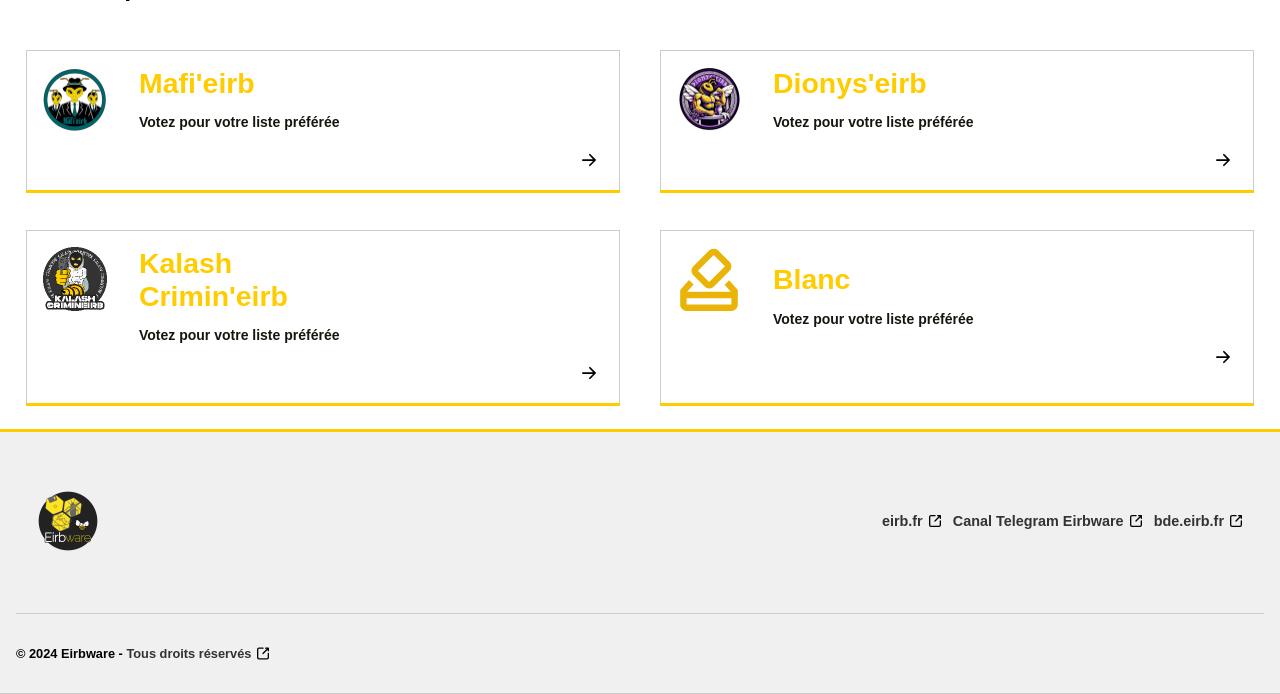
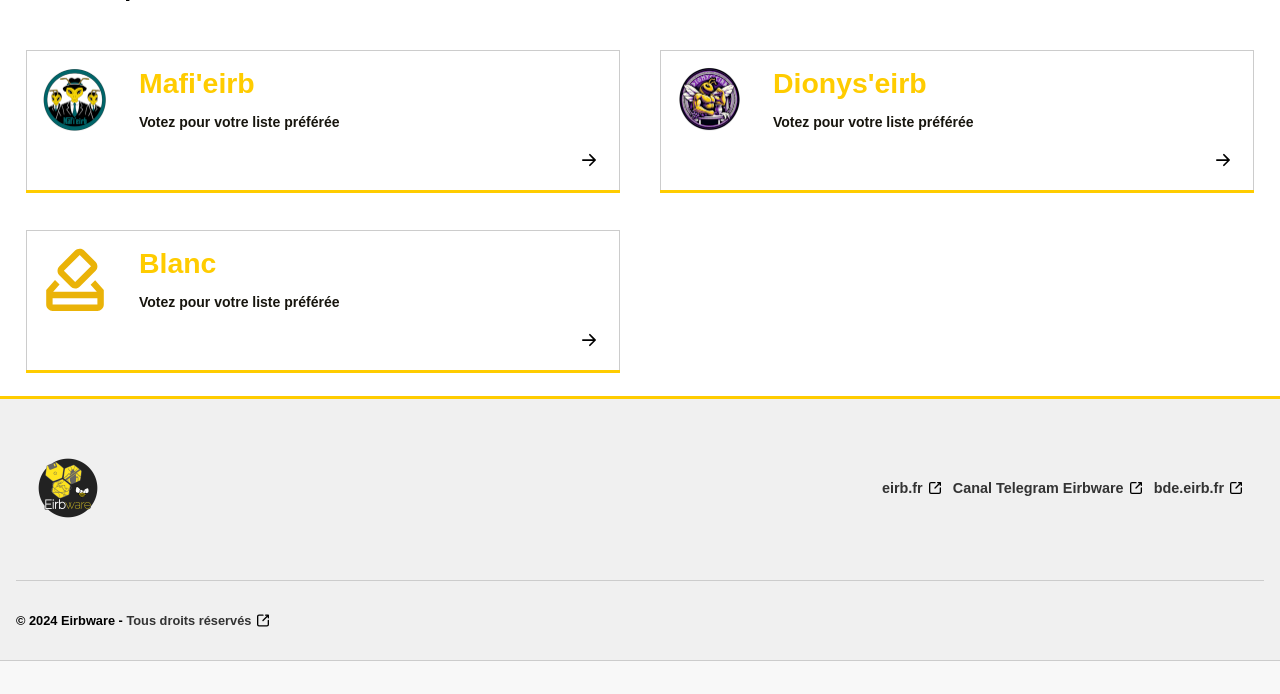
Before and after one commit to Eirbware/vote.eirb.fr, a PHP site: page /pages/choice.php in a window 1280 px wide. Shown: the part 550-1244 px from the top of the page. After the commit the page ends 1211 px from the top, so only its background shows below. Run offline with PHP 8.4, Linux system fonts and the light colour scheme; the visitor is signed in with stand-in values (Sample User, id 1).

Commit message:
removed klc

```diff
--- a/public_html/pages/choice.php
+++ b/public_html/pages/choice.php
@@ -50,14 +50,6 @@
 					<img src="/assets/images/arrow-right-short.svg" class="arrow" alt="flèche vers la droite">
 				</div>
 			</a>
-			<a href="/pages/confirmation.php?choix=kalashcrimineirb" rel="nofollow">
-				<img src="/assets/images/kalashcrimineirb.png" class="card-logo">
-				<div class="card-text-box">
-					<h4>Kalash <br>Crimin'eirb</h4>
-					<p>Votez pour votre liste préférée</p>
-					<img src="/assets/images/arrow-right-short.svg" class="arrow" alt="flèche vers la droite">
-				</div>
-			</a>
 			<a href="/pages/confirmation.php?choix=blanc" rel="nofollow">
 				<img src="/assets/images/other-vote.svg" class="card-logo">
 				<div class="card-text-box">
--- a/public_html/pages/confirmation.php
+++ b/public_html/pages/confirmation.php
@@ -18,10 +18,6 @@ switch($choixUtilisateur) {
 	case "dionyseirb":
 		$logo = "/assets/images/dionyseirb.png";
 		$nom = "Dionys'eirb";
-		break;
-	case "kalashcrimineirb":
-		$logo = "/assets/images/kalashcrimineirb.png";
-		$nom = "Kalash Crimin'eirb";
 		break;
 	case "blanc":
 		$logo = "/assets/images/other-vote.svg";
--- a/scripts/create.sql
+++ b/scripts/create.sql
@@ -66,5 +66,4 @@ INSERT INTO Campagnes (dateDebut, dateFin, dateOuvertureVotes, dateFermetureVote
 INSERT INTO Listes (idCampagne, nom, nbVotes) VALUES
 (1, 'mafieirb', 0),
 (1, 'dionyseirb', 0),
-(1, 'kalashcrimineirb', 0),
 (1, 'blanc', 0);
```
Also changed, not shown: public_html/index.php (+0 -8 lines).
